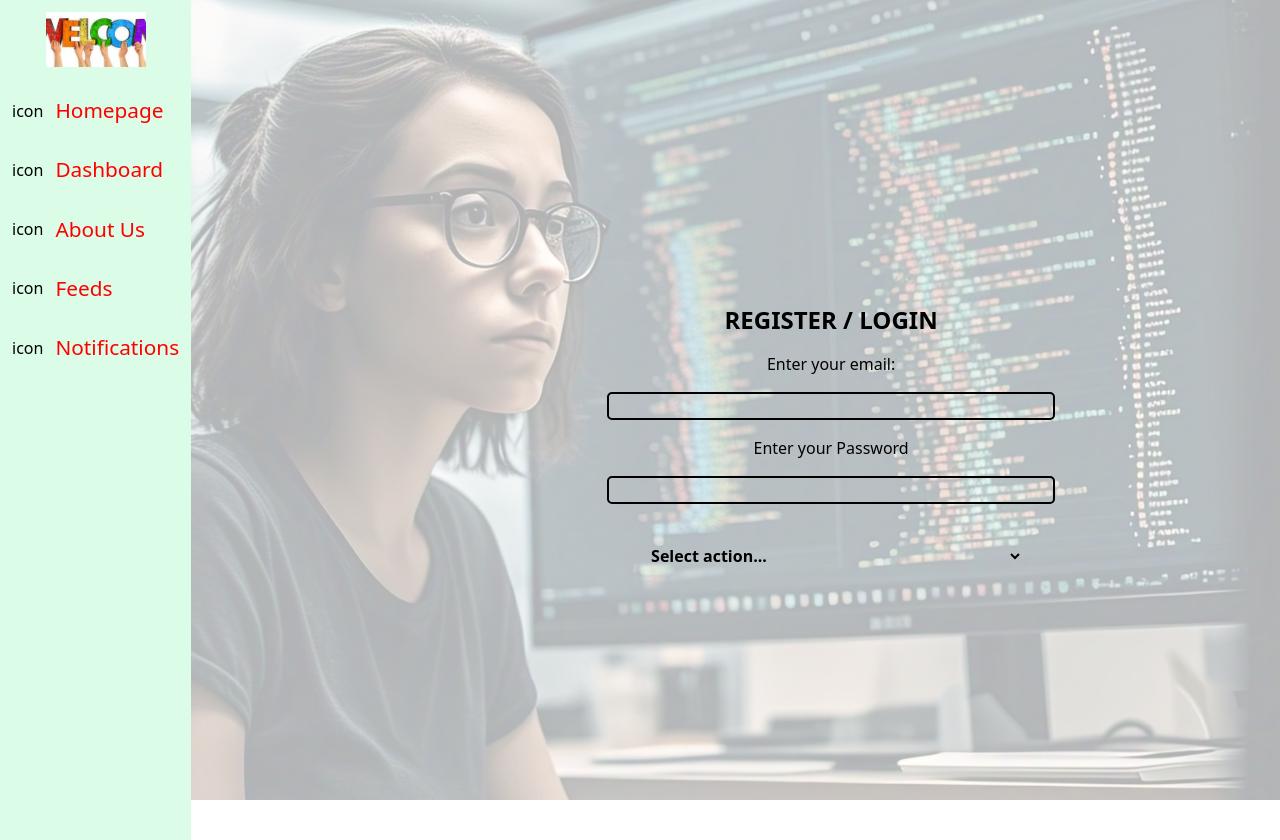
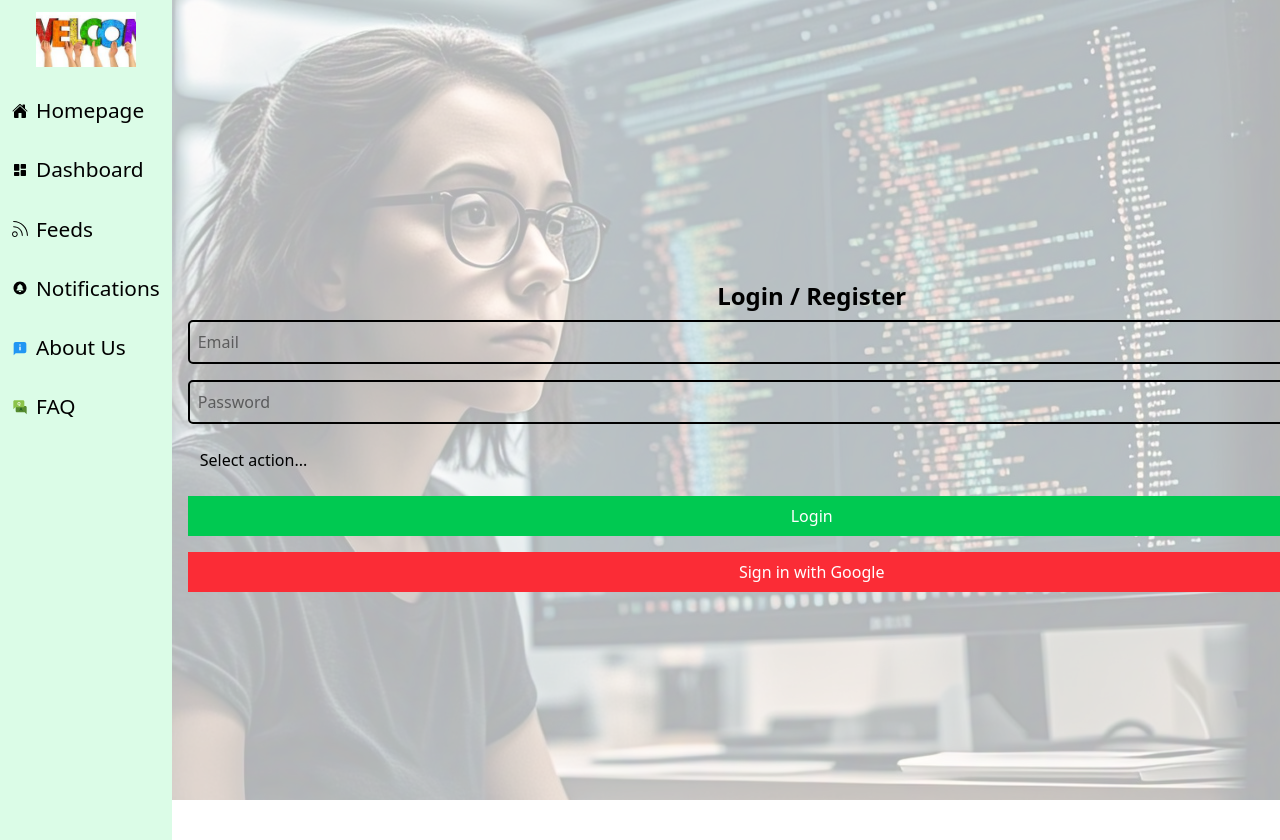
Before and after one commit to PRINCE-CEEJAY/REFINED-NEXTJS-PROJECTS, a Next.js app: page / in a window 1280 px wide. Built offline with nearby package versions, Linux system fonts and the light colour scheme.

Commit message:
Added react icons to the sidebar, refactored and fixed more bugs

```diff
--- a/app/components/Login.jsx
+++ b/app/components/Login.jsx
@@ -1,166 +1,99 @@
+// components/Login.js
 "use client";
-import React, { useEffect, useState } from "react";
-import { auth, googleAuth, provider } from "../firebase";
+import React, { useState, useEffect, useContext } from "react";
+import { auth, provider } from "../firebase";
 import {
   createUserWithEmailAndPassword,
   signInWithEmailAndPassword,
   signInWithPopup,
 } from "firebase/auth";
 import { useRouter } from "next/navigation";
+import { userCredential } from "./UserProvider";
 
 const Login = () => {
   const router = useRouter();
+  const { setUser } = useContext(userCredential); // now from global context
+
   const [email, setEmail] = useState("");
   const [password, setPassword] = useState("");
   const [message, setMessage] = useState("");
-  const [loggedIn, setLoggedIn] = useState(false);
-  const [registered, setRegistered] = useState(false);
   const [selectedAction, setSelectedAction] = useState("");
-  const [user, setUser] = useState(null);
 
-  const handleRegister = async () => {
+  const handleAuth = async (type) => {
     try {
       setMessage("Loading...");
+
+      if (type === "register") {
         await createUserWithEmailAndPassword(auth, email, password);
-      setMessage(`Successfully registered ${auth.currentUser.email}`);
-      setEmail("");
-      setPassword("");
-      setRegistered(true);
-      setUser(auth.currentUser.email);
+      } else {
+        await signInWithEmailAndPassword(auth, email, password);
+      }
+
+      const currentUser = auth.currentUser.email;
+      setUser(currentUser);
+      localStorage.setItem("storedUser", JSON.stringify(currentUser));
+      router.push("/sidebar/dashboard");
     } catch (error) {
-      console.log(error);
       setMessage(error.message);
-      setRegistered(false);
     }
   };
 
-  const handleLogin = async () => {
+  const handleGoogle = async () => {
     try {
       setMessage("Loading...");
-      await signInWithEmailAndPassword(auth, email, password);
-      setMessage(`Successfully logged in as ${auth.currentUser.email}`);
-      setLoggedIn(true);
-      setEmail("");
-      setPassword("");
-      setUser(auth.currentUser.email);
+      const result = await signInWithPopup(auth, provider);
+      const email = result.user.email;
+      setUser(email);
+      localStorage.setItem("storedUser", JSON.stringify(email));
+      router.push("/sidebar/dashboard");
     } catch (error) {
       setMessage(error.message);
-      setLoggedIn(false);
     }
   };
 
-  const handleLoginWithGoogle = async () => {
-    try {
-      setMessage("Loading...");
-      const result = await signInWithPopup(auth, provider);
-      setMessage(`Successfully logged in as ${result.user}`);
-      setLoggedIn(true);
-      setEmail("");
-      setPassword("");
-      setUser(result.user);
-    } catch (error) {
-      setMessage(error.message);
-      setLoggedIn(false);
-    }
-  };
+  return (
+    <div className="flex flex-col justify-center items-center min-h-screen p-4">
+      <h1 className="text-2xl font-bold">Login / Register</h1>
+      <h4 className="text-green-600">{message}</h4>
 
-  useEffect(() => {
-    if (user) {
-      try {
-        router.push("/sidebar/dashboard");
-      } catch (error) {
-        console.log("failed to load", error);
-      }
-    }
-  }, [user]);
-
-  //storing user in localStorage too
-  useEffect(() => {
-    if (user) {
-      const storedUser = localStorage.setItem(
-        "storedUser",
-        JSON.stringify(user)
-      );
-    }
-  }, [user]);
-
-  return (
-    <div className="flex flex-col rounded-sm justify-center items-center min-h-screen p-2 ">
-      <h1 className="text-2xl text-center max-w-md font-extrabold">
-        REGISTER / LOGIN
-      </h1>
-
-      <div className="flex flex-col w-md  justify-center text-center space-y-4 ">
-        <h4 className="text-green-900">{message}</h4>
-        <label htmlFor="email">Enter your email:</label>
       <input
-          name="email"
         type="text"
-          id="email"
+        placeholder="Email"
         value={email}
         onChange={(e) => setEmail(e.target.value)}
-          required
+        className="border p-2 m-2 w-full"
       />
-        <label htmlFor="email">Enter your Password</label>
       <input
-          name="password"
         type="password"
-          id="password"
+        placeholder="Password"
         value={password}
         onChange={(e) => setPassword(e.target.value)}
-          required
+        className="border p-2 m-2 w-full"
       />
 
-        <div>
-          {selectedAction.toLowerCase() === "register" && (
+      <select
+        value={selectedAction}
+        onChange={(e) => setSelectedAction(e.target.value)}
+        className="p-2 m-2 w-full"
+      >
+        <option>Select action...</option>
+        <option value="register">Register</option>
+        <option value="login">Login</option>
+      </select>
+
       <button
-              onClick={handleRegister}
-              className="bg-green-400 rounded-sm text-white h-10 font-bold hover:cursor-pointer hover:bg-green-300 w-full"
+        onClick={() => handleAuth(selectedAction)}
+        className="bg-green-500 text-white p-2 w-full my-2"
       >
-              Register
-            </button>
-          )}
-        </div>
-
-        {selectedAction.toLowerCase() === "login" && (
-          <div className="space-y-3">
-            <button
-              onClick={handleLogin}
-              className="bg-green-400 rounded-sm text-white h-10 font-bold hover:cursor-pointer hover:bg-green-300 w-full"
-            >
-              Login
-            </button>
-            <button
-              onClick={handleLoginWithGoogle}
-              className="bg-green-400 rounded-sm text-white h-10 font-bold hover:cursor-pointer hover:bg-green-300 w-full"
-            >
-              SignIn with Google
+        {selectedAction === "register" ? "Register" : "Login"}
       </button>
 
-            <div className="flex text-left justify-around align-middle">
-              <label htmlFor="check">Remember me</label>
-              <input
-                className="hover: cursor-pointer w-4"
-                name="check"
-                type="checkbox"
-                id="check"
-              />
-            </div>
-          </div>
-        )}
-        <div className="flex justify-center max-w-md item-center">
-          <select
-            className=" min-w-sm hover:cursor-pointer  p-2 font-bold"
-            value={selectedAction}
-            onChange={(e) => setSelectedAction(e.target.value)}
+      <button
+        onClick={handleGoogle}
+        className="bg-red-500 text-white p-2 w-full my-2"
       >
-            <option>Select action...</option>
-            <option>None</option>
-            <option>Register</option>
-            <option>Login</option>
-          </select>
-        </div>
-      </div>
+        Sign in with Google
+      </button>
     </div>
   );
 };
--- /dev/null
+++ b/app/components/UserProvider.jsx
@@ -0,0 +1,24 @@
+"use client";
+import React, { createContext } from "react";
+import { useState, useEffect, useContext } from "react";
+
+export const userCredential = createContext();
+
+const UserProvider = ({ children }) => {
+  const [user, setUser] = useState(null);
+
+  useEffect(() => {
+    const stored = localStorage.getItem("storedUser");
+    if (stored) {
+      setUser(JSON.parse(stored));
+    }
+  }, []);
+
+  return (
+    <userCredential.Provider value={{ user, setUser }}>
+      {children}
+    </userCredential.Provider>
+  );
+};
+
+export default UserProvider;
--- a/app/navbar/Navbar.jsx
+++ b/app/navbar/Navbar.jsx
@@ -1,6 +1,12 @@
 import React from "react";
 import Link from "next/link";
-import List from "../List.css";
+// import List from "../List.css";
+import { IoHome } from "react-icons/io5";
+import { BiSolidDashboard } from "react-icons/bi";
+import { SlFeed } from "react-icons/sl";
+import { IoNotificationsCircle } from "react-icons/io5";
+import { FcAbout } from "react-icons/fc";
+import { FcFaq } from "react-icons/fc";
 
 const Navbar = () => {
   return (
@@ -9,46 +15,49 @@ const Navbar = () => {
         <div className="flex justify-center hover:cursor-pointer">
           <img src="/welcome.jpg" alt="Profile Pic" width={100} height={100} />
         </div>
-        <section className="flex space-x-3 items-center">
-          <div>icon</div>
-          <Link href="/sidebar/homepage">
-            <ul>
+        <Link
+          href="/sidebar/homepage"
+          className="flex space-x-2 hover:text-blue-800 items-center"
+        >
+          <IoHome />
           <li>Homepage</li>
-            </ul>
         </Link>
-        </section>
-        <section className="flex space-x-3 items-center">
-          <div>icon</div>
-          <Link href="/sidebar/dashboard">
-            <ul>
+
+        <Link
+          href="/sidebar/dashboard"
+          className="flex space-x-2 hover:text-blue-800 items-center"
+        >
+          <BiSolidDashboard />
           <li>Dashboard</li>
-            </ul>
         </Link>
-        </section>
-        <section className="flex space-x-3 items-center">
-          <div>icon</div>
-          <Link href="/sidebar/about">
-            <ul>
+        <Link
+          href="/sidebar/feeds"
+          className="flex space-x-2 hover:text-blue-800 items-center"
+        >
+          <SlFeed />
+          <li>Feeds</li>
+        </Link>
+        <Link
+          href="/sidebar/notifications"
+          className="flex space-x-2 hover:text-blue-800 items-center"
+        >
+          <IoNotificationsCircle />
+          <li>Notifications</li>
+        </Link>
+        <Link
+          href="/sidebar/about"
+          className="flex space-x-2 hover:text-blue-800 items-center"
+        >
+          <FcAbout />
           <li>About Us</li>
-            </ul>
         </Link>
-        </section>
-        <section className="flex space-x-3 items-center">
-          <div>icon</div>
-          <Link href="/sidebar/feeds">
-            <ul>
-              <li>Feeds</li>
-            </ul>
+        <Link
+          href="/sidebar/faq"
+          className="flex space-x-2 hover:text-blue-800 items-center"
+        >
+          <FcFaq />
+          <li>FAQ</li>
         </Link>
-        </section>
-        <section className="flex space-x-3 items-center">
-          <div>icon</div>
-          <Link href="/sidebar/notifications">
-            <ul>
-              <li>Notifications</li>
-            </ul>
-          </Link>
-        </section>
       </nav>
     </div>
   );
--- a/app/page.js
+++ b/app/page.js
@@ -78,21 +78,6 @@ let quizData = [
 ];
 
 export default function Home() {
-  const isLocked = process.env.NEXT_PUBLIC_PRIVATE_MODE === "true";
-
-  if (isLocked) {
-    return (
-      <div className="flex items-center justify-center min-h-screen bg-black text-white">
-        <div className="text-center">
-          <h1 className="text-2xl font-bold">🚧 Site Under Construction</h1>
-          <p className="mt-4">
-            This project is not yet public. Please check back later.
-          </p>
-        </div>
-      </div>
-    );
-  }
-
   return (
     <main>
       <Content.Provider value={quizData}>
--- a/app/sidebar/dashboard/page.js
+++ b/app/sidebar/dashboard/page.js
@@ -1,12 +1,19 @@
-import React from "react";
+// app/sidebar/dashboard.js
+"use client";
+import React, { useContext } from "react";
 import FetchData from "@/app/components/FetchData";
 import Notes from "@/app/components/Notes";
 import Quiz from "@/app/components/QUIZ";
+import { userCredential } from "@/app/components/UserProvider";
 
 const DashboardPage = () => {
+  const { user } = useContext(userCredential);
+
   return (
     <div className="sticky top-0 left-[36%]">
-      <h1>Dashboard</h1>
+      <h1 className="text-center text-lg font-bold">
+        Welcome {user || "Guest"}
+      </h1>
       <FetchData />
       <Quiz />
       <Notes />
--- /dev/null
+++ b/app/sidebar/faq/page.js
@@ -0,0 +1,11 @@
+import React from "react";
+
+const page = () => {
+  return (
+    <div>
+      <h1>FAQ Section</h1>
+    </div>
+  );
+};
+
+export default page;
```
Also changed, not shown: app/components/FetchData.jsx (+5 -7 lines), app/hooks/UseFetch.jsx (+4 -6 lines), app/layout.js (+5 -2 lines). Lines whose indentation alone changed are shown as unchanged.
